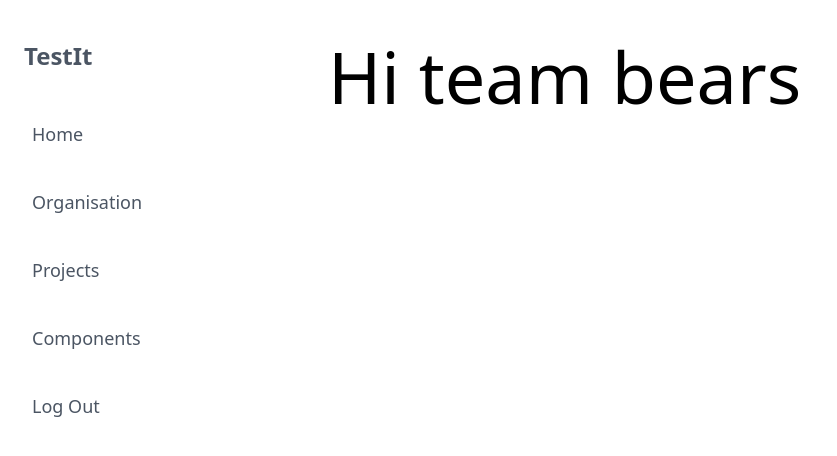
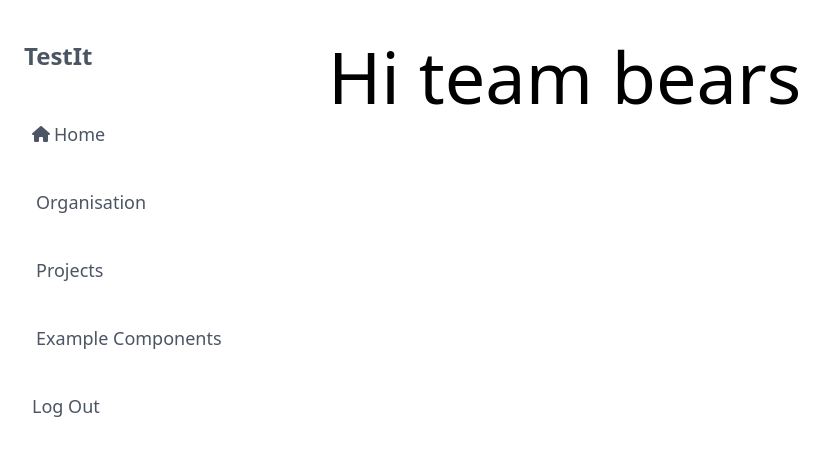
Before and after one commit to chingu-voyages/v39-bears-team-12, a React (Vite) app in the folder frontend/: page / in a window 1280 px wide. Shown: the top 456 px of the page, without its empty margins (0-837 px from the left). Built offline with nearby package versions, Linux system fonts and the light colour scheme.

Commit message:
add icon to menu items

```diff
--- /dev/null
+++ b/frontend/src/components/Icons/Home.tsx
@@ -0,0 +1,3 @@
+import React from 'react'
+
+export const HomeIcon = () => <i className="fa fa-home"></i>
--- a/frontend/src/components/Navigation.tsx
+++ /dev/null
@@ -1,13 +0,0 @@
-import React from 'react'
-import { Link } from 'react-router-dom'
-import { adminUrls } from '../urls'
-
-export const Navigation = () => (
-  <div>
-    {Object.entries(adminUrls).map(([key, value]) => (
-      <h4 className="underline decoration-indigo-400">
-        <Link to={value}>{key}</Link>
-      </h4>
-    ))}
-  </div>
-)
--- a/frontend/src/components/Sidebar.tsx
+++ b/frontend/src/components/Sidebar.tsx
@@ -1,6 +1,6 @@
 import React from 'react'
 import { Link } from 'react-router-dom'
-import { adminUrls } from '../urls'
+import { navItems } from '../urls'
 
 const Sidebar = () => {
   const logOut = () => {
@@ -14,13 +14,16 @@ const Sidebar = () => {
             <span className="text-gray-600 dark:text-gray-300 text-2xl font-bold">TestIt</span>
           </div>
           <nav className="mt-10 px-6 ">
-            {Object.entries(adminUrls).map(([key, value]) => (
+            {navItems.map(({ name, path, Icon }) => (
               <Link
                 className="hover:text-orange flex items-center p-2 my-6 transition-colors duration-200 text-gray-600 rounded-lg capitalize"
-                to={value}
-                key={key}
+                to={path}
+                key={name}
               >
-                <span className="text-lg font-normal">{key}</span>
+                <div className="flex items-center">
+                  <div className="mr-1">{Icon}</div>
+                  <span className="text-lg font-normal">{name}</span>
+                </div>
               </Link>
             ))}
             <Link
--- a/frontend/src/pages/Organisation.tsx
+++ b/frontend/src/pages/Organisation.tsx
@@ -1,6 +1,5 @@
 import React, { useEffect, useState } from 'react'
 import { Organisation as OrganisationType } from '../../../types/organisation'
-import { Status, TStatus } from '../components/Status'
 
 export const Organisation = () => {
   const [organisation, setOrganisation] = useState<OrganisationType>()
--- a/frontend/src/routes/index.tsx
+++ b/frontend/src/routes/index.tsx
@@ -5,7 +5,6 @@ import { ComponentExamples } from '../pages/ComponentExamples'
 import Login from '../pages/Login'
 import NotFound from '../pages/NotFound'
 import Register from '../pages/Register'
-import { adminUrls } from '../urls'
 import AdminLayout from '../utils/AdminLayout'
 import AuthLayout from '../utils/AuthLayout'
 
@@ -13,10 +12,10 @@ export const AppRoutes = () => (
   <Routes>
     <Route element={<AdminLayout />}>
       <Route path={'/'} element={<Home />} />
-      <Route path={adminUrls.home} element={<Home />} />
-      <Route path={adminUrls.organisation} element={<Organisation />} />
-      <Route path={adminUrls.projects} element={<Projects />} />
-      <Route path={adminUrls.components} element={<ComponentExamples />} />
+      <Route path="/home" element={<Home />} />
+      <Route path="/organisation" element={<Organisation />} />
+      <Route path="/projects" element={<Projects />} />
+      <Route path="/components" element={<ComponentExamples />} />
     </Route>
     <Route element={<AuthLayout />}>
       <Route path={'/login'} element={<Login />} />
--- a/frontend/src/urls/index.ts
+++ /dev/null
@@ -1,8 +0,0 @@
-type TUrls = 'home' | 'organisation' | 'projects' | 'components'
-
-export const adminUrls: { [key in TUrls]: `/${TUrls}` } = {
-  home: '/home',
-  organisation: '/organisation',
-  projects: '/projects',
-  components: '/components',
-}
--- /dev/null
+++ b/frontend/src/urls/index.tsx
@@ -0,0 +1,11 @@
+import React from 'react'
+import { HomeIcon } from '../components/Icons/Home'
+
+type TNavItem = { name: string; path: string; Icon?: React.ReactElement }
+
+export const navItems: TNavItem[] = [
+  { name: 'home', path: '/home', Icon: <HomeIcon /> },
+  { name: 'organisation', path: '/organisation', Icon: undefined },
+  { name: 'projects', path: '/projects', Icon: undefined },
+  { name: 'Example Components', path: '/components', Icon: undefined },
+]
```
